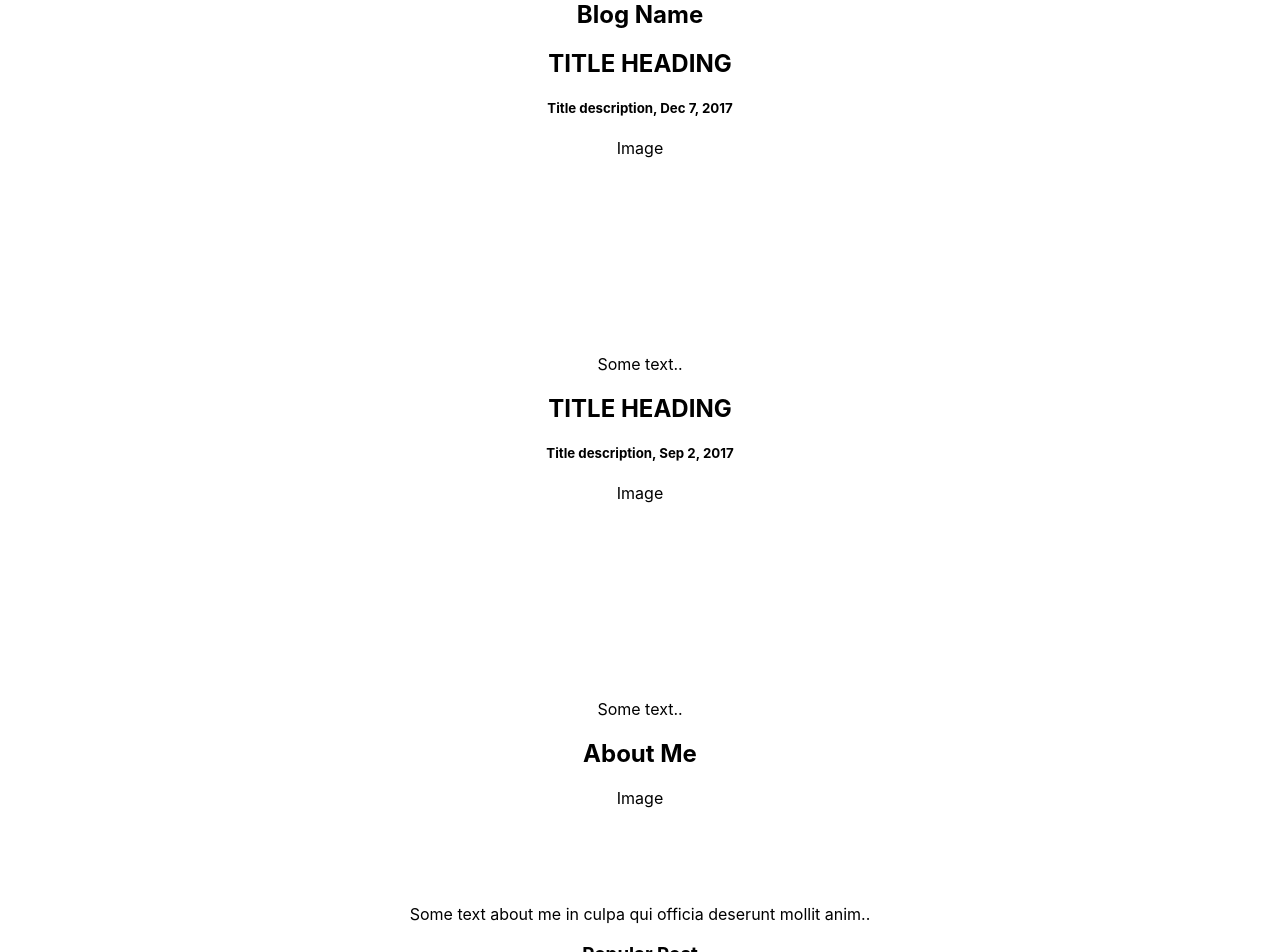
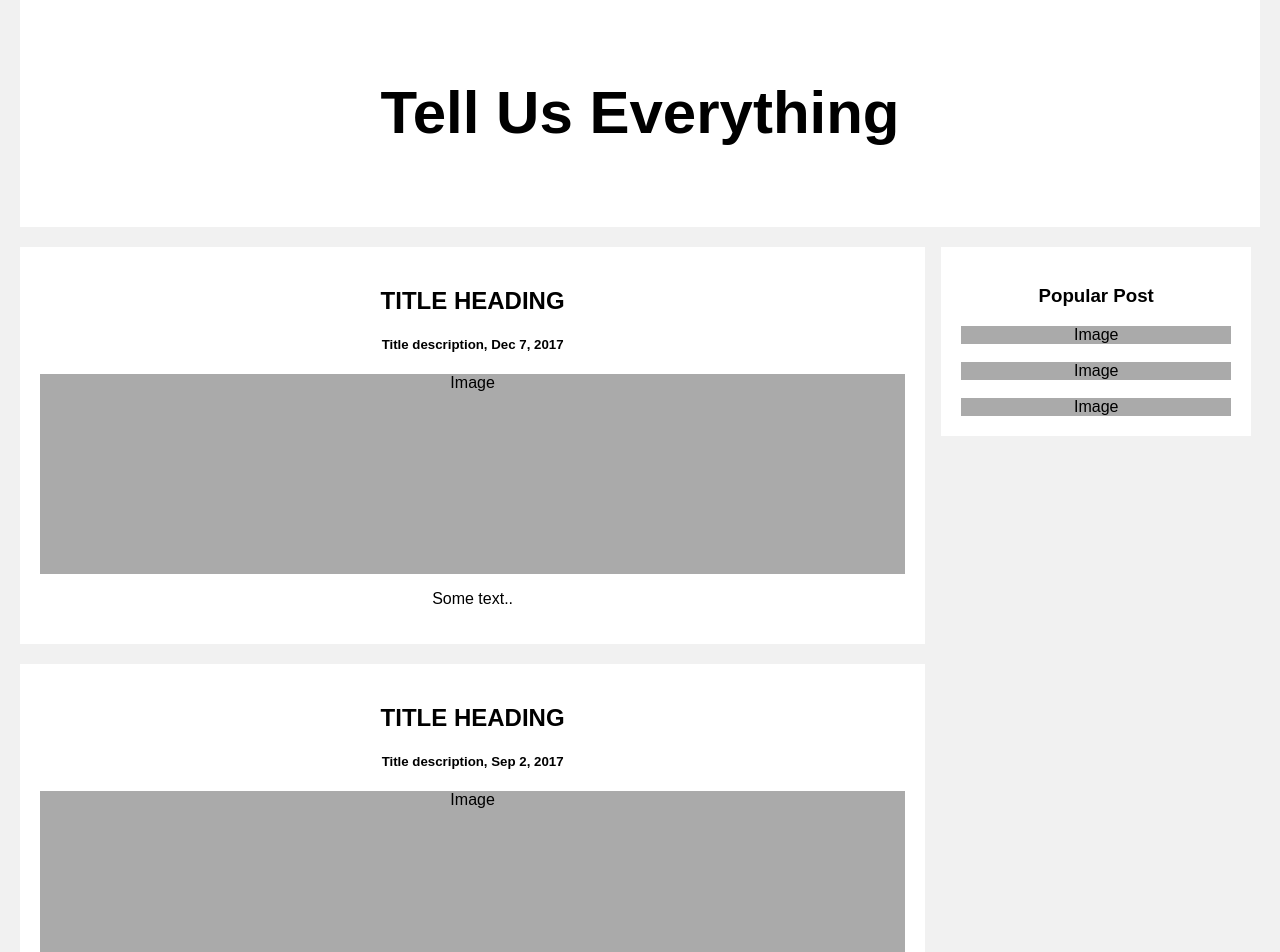
Before and after one commit to prajwal1721/shockers_wie_web_hack, a React (Create React App) app: page /community in a window 1280 px wide. Shown: the part 40-992 px from the top of the page. Built offline with nearby package versions, Linux system fonts and the light colour scheme.

Commit message:
community page style

```diff
--- a/src/pages/Communitypage/Community.js
+++ b/src/pages/Communitypage/Community.js
@@ -1,10 +1,10 @@
 import React from 'react';
-
+import './Community.scss';
 export const Community = () => {
     return (
         <div>
             <div className="header">
-                <h2>Blog Name</h2>
+                <h2>Tell Us Everything</h2>
             </div>
 
             <div className="row">
@@ -22,13 +22,8 @@ export const Community = () => {
                         <p>Some text..</p>
                     </div>
                 </div>
-            </div>
+
                 <div className="rightcolumn">
-                <div className="card">
-                    <h2>About Me</h2>
-                    <div className="fakeimg" style={{ "height": "100px" }}>Image</div>
-                    <p>Some text about me in culpa qui officia deserunt mollit anim..</p>
-                </div>
                     <div className="card">
                         <h3>Popular Post</h3>
                         <div className="fakeimg">Image</div><br />
@@ -36,7 +31,7 @@ export const Community = () => {
                         <div className="fakeimg">Image</div>
                     </div>
                 </div>
-
+            </div>
             <div className="card">
                 <h3>Follow Me</h3>
                 <p>Some text..</p>
--- /dev/null
+++ b/src/pages/Communitypage/Community.scss
@@ -0,0 +1,63 @@
+body {
+    font-family: Arial;
+    padding: 20px;
+    background: #f1f1f1;
+  }
+
+  /* Header/Blog Title */
+  .header {
+    padding: 30px;
+    font-size: 2.5rem;
+    text-align: center;
+    background: white;
+  }
+
+  /* Create two unequal columns that floats next to each other */
+  /* Left column */
+  .leftcolumn {
+    float: left;
+    width: 73%;
+  }
+
+  /* Right column */
+  .rightcolumn {
+    float: left;
+    width: 25%;
+    padding-left: 1rem;
+  }
+
+  /* Fake image */
+  .fakeimg {
+    background-color: #aaa;
+    width: 100%;
+  }
+
+  /* Add a card effect for articles */
+  .card {
+    background-color: white;
+    padding: 20px;
+    margin-top: 20px;
+  }
+
+  /* Clear floats after the columns */
+  .row:after {
+    content: "";
+    display: table;
+    clear: both;
+  }
+
+  /* Footer */
+  .footer {
+    padding: 20px;
+    text-align: center;
+    background: #ddd;
+    margin-top: 20px;
+  }
+
+  /* Responsive layout - when the screen is less than 800px wide, make the two columns stack on top of each other instead of next to each other */
+  @media screen and (max-width: 800px) {
+    .leftcolumn, .rightcolumn {
+      width: 100%;
+      padding: 0;
+    }
+  }
```
Lines whose indentation alone changed are shown as unchanged.
